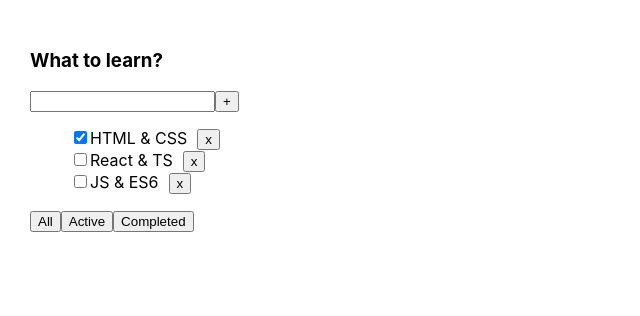
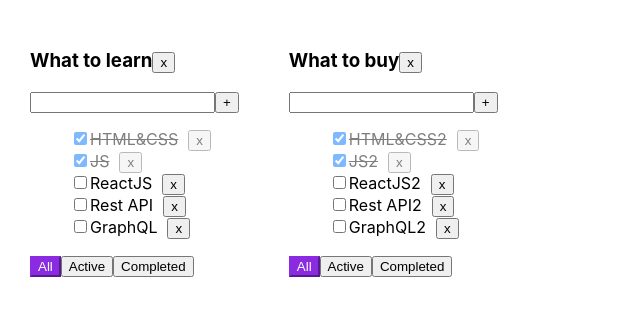
Before and after one commit to Bohdan2909/Todolist-ts, a React (Create React App) app: page / in a window 1280 px wide. Shown: the top 316 px of the page, without its empty margins (0-640 px from the left). Built offline with nearby package versions, Linux system fonts and the light colour scheme.

Commit message:
finished lesson 5

```diff
--- a/src/App.css
+++ b/src/App.css
@@ -2,7 +2,28 @@
   padding: 30px;
   display: flex;
 }
-
+li{
+  list-style: none;
+}
 .App > div {
   margin-right: 50px;
 }
+.error{
+  border: 1px solid red;
+  outline: none;
+
+}
+.error-message{
+  color: red;
+}
+.btn-active{
+  background-color: blueviolet;
+  border-color:blueviolet;
+  color:white;
+}
+.is-done{
+  opacity: .5;
+  text-decoration: line-through;
+
+
+}
--- a/src/App.tsx
+++ b/src/App.tsx
@@ -9,52 +9,109 @@ export type TaskType = {
     title: string
     isDone: boolean
 }
-export type BtnType = 'All' | 'Active' | 'Completed'
+export type BtnType = 'all' | 'active' | 'completed'
+export type TodolistType = {
+    id: string
+    title: string
+    filter: BtnType
+}
 
 function App() {
     //BLL:
-    const todoListTitle: string = 'What to learn?'
-    const [tasksForTodoList, setTasksForTodoList] = useState<Array<TaskType>>([
-        {id: v1(), title: 'HTML & CSS', isDone: true},
-        {id: v1(), title: 'React & TS', isDone: false},
-        {id: v1(), title: 'JS & ES6', isDone: false}
+    let todolistID1 = v1()
+    let todolistID2 = v1()
+    const [todolist, setTodolist] = useState<Array<TodolistType>>([
+        {id: todolistID1, title: 'What to learn', filter: 'all'},
+        {id: todolistID2, title: 'What to buy', filter: 'all'}
     ])
-    const [filter, setFilter] = useState<BtnType>('All')
 
-    const getFilterTasks = (tasks: Array<TaskType>, filterValue: BtnType) => {
-        let filteredTasks = tasks
-        if (filterValue === 'Active') {
-            filteredTasks = tasks.filter(t => !t.isDone)
-        }
-        if (filterValue === 'Completed') {
-            filteredTasks = tasks.filter(t => t.isDone)
-        }
-        return filteredTasks
+    const [tasks, setTasks] = useState({
+        [todolistID1]: [
+            {id: v1(), title: 'HTML&CSS', isDone: true},
+            {id: v1(), title: 'JS', isDone: true},
+            {id: v1(), title: 'ReactJS', isDone: false},
+            {id: v1(), title: 'Rest API', isDone: false},
+            {id: v1(), title: 'GraphQL', isDone: false},
+        ],
+        [todolistID2]: [
+            {id: v1(), title: 'HTML&CSS2', isDone: true},
+            {id: v1(), title: 'JS2', isDone: true},
+            {id: v1(), title: 'ReactJS2', isDone: false},
+            {id: v1(), title: 'Rest API2', isDone: false},
+            {id: v1(), title: 'GraphQL2', isDone: false},
+        ]
+    });
+    // const todoListTitle: string = 'What to learn?'
+    // const [tasksForTodoList, setTasksForTodoList] = useState<Array<TaskType>>([
+    //     {id: v1(), title: 'HTML & CSS', isDone: false},
+    //     {id: v1(), title: 'React & TS', isDone: false},
+    //     {id: v1(), title: 'JS & ES6', isDone: false}
+    // ])
+    // const [filter, setFilter] = useState<BtnType>('All')
+
+    // const getFilterTasks = (tasks: Array<TaskType>, filterValue: BtnType) => {
+    //     let filteredTasks = tasks
+    //     if (filterValue === 'Active') {
+    //         filteredTasks = tasks.filter(t => !t.isDone)
+    //     }
+    //     if (filterValue === 'Completed') {
+    //         filteredTasks = tasks.filter(t => t.isDone)
+    //     }
+    //     return filteredTasks
+    // }
+    // const filteredTasks = getFilterTasks(tasksForTodoList, filter)
+    const removeTask = (todolistId: string, taskId: string) => {
+        // let deleteTask = tasksForTodoList.filter(item => item.id !== taskId)
+        // setTasksForTodoList(deleteTask)
+        setTasks({...tasks, [todolistId]: tasks[todolistId].filter(el => el.id !== taskId)})
     }
-    const filteredTasks = getFilterTasks(tasksForTodoList, filter)
-    const removeTask = (taskId: string) => {
-        let deleteTask = tasksForTodoList.filter(item => item.id !== taskId)
-        setTasksForTodoList(deleteTask)
+    const removeTodolist = (todolistId:string) =>{
+        setTodolist(todolist.filter(el=> el.id !== todolistId))
+        delete tasks[todolistId]
+        setTasks({...tasks})
     }
-    const btnFilter = (btn: BtnType) => {
-        setFilter(btn)
+    const btnFilter = (todolistId: string, btn: BtnType) => {
+        setTodolist(todolist.map(el => el.id === todolistId ? {...el, filter: btn} : el))
     }
 // todo: addTask function
-    const addTask = (value: string) => {
+    const addTask = (todolistId: string, value: string) => {
         let newTask: TaskType = {id: v1(), title: value, isDone: false}
-        setTasksForTodoList([newTask, ...tasksForTodoList])
+        // setTasksForTodoList([newTask, ...tasksForTodoList])
+        setTasks({...tasks, [todolistId]: [...tasks[todolistId], newTask]})
+    }
+    const changeTaskStatus = (todolistId: string, taskId: string, isDone: boolean) => {
+        // setTasksForTodoList(tasksForTodoList.map(t => t.id === taskId ? {...t, isDone: isDone} : t))
+        setTasks({...tasks, [todolistId]: tasks[todolistId].map(el => el.id === taskId ? {...el, isDone: isDone} : el)})
     }
 
 
     //GUI
     return (
         <div className={'App'}>
-            <TodoList title={todoListTitle}
-                      tasks={filteredTasks}
-                      removeTask={removeTask}
-                      btnFilter={btnFilter}
-                      addTask={addTask}
-            />
+            {todolist.map(el => {
+                let filteredTasks = tasks[el.id]
+                if (el.filter === 'active') {
+                    filteredTasks = tasks[el.id].filter(t => !t.isDone)
+                }
+                if (el.filter === 'completed') {
+                    filteredTasks = tasks[el.id].filter(t => t.isDone)
+                }
+                return (
+                    <TodoList
+                        key={el.id}
+                        todolistId={el.id}
+                        title={el.title}
+                        tasks={filteredTasks}
+                        removeTask={removeTask}
+                        btnFilter={btnFilter}
+                        addTask={addTask}
+                        changeTaskStatus={changeTaskStatus}
+                        filter={el.filter}
+                        removeTodolist={removeTodolist}
+                    />
+                )
+            })}
+
         </div>
     );
 }
--- a/src/components/Todolist.tsx
+++ b/src/components/Todolist.tsx
@@ -1,43 +1,60 @@
 import React, {KeyboardEvent, ChangeEvent, useState} from 'react';
 import {BtnType, TaskType} from '../App'
+
 
 type TodoListPropsType = {
     title: string
     tasks: Array<TaskType>
-    removeTask: (taskId: string) => void
-    btnFilter: (btn: BtnType) => void
-    addTask: (value: string) => void
+    removeTask: (todolistId: string, taskId: string) => void
+    btnFilter: (todolistId: string, btn: BtnType) => void
+    addTask: (todolistId: string, value: string) => void
+    changeTaskStatus: (todolistId: string, taskId: string, isDone: boolean) => void
+    filter: BtnType
+    todolistId: string
+    removeTodolist:(todolistId:string) => void
 }
 
-function TodoList  (props: TodoListPropsType)  {
-
+function TodoList(props: TodoListPropsType) {
+    const {title, tasks, removeTask, btnFilter, addTask, changeTaskStatus, filter, todolistId,removeTodolist} = props
     const [value, setValue] = useState('')
+    const [error, setError] = useState(false)
 
     const changeValue = (event: ChangeEvent<HTMLInputElement>) => {
         setValue(event.currentTarget.value)
+        setError(false)
     }
     const clickHandlerAddTask = () => {
         const trimValue = value.trim()
         if (trimValue) {
-            props.addTask(trimValue)
+            addTask(todolistId, trimValue)
+        } else {
+            setError(true)
         }
         setValue('')
+
     }
+    const removeTodolistHandler = () =>{
+        removeTodolist(props.todolistId)
+    }
+
     const onKeyDownAddTask = (e: KeyboardEvent<HTMLInputElement>) => e.key === 'Enter' && clickHandlerAddTask()
-    const clickHandlerFilterAll = () => props.btnFilter('All')
-    const clickHandlerFilterActive = () => props.btnFilter('Active')
-    const clickHandlerFilterCompleted = () => props.btnFilter('Completed')
+    const clickHandlerFilterAll = () => btnFilter(todolistId, 'all')
+    const clickHandlerFilterActive = () => btnFilter(todolistId, 'active')
+    const clickHandlerFilterCompleted = () => btnFilter(todolistId, 'completed')
 
-    const taskList = props.tasks.length
-        ? props.tasks.map((item) => {
-            const removeTask = () => props.removeTask(item.id)
+    const taskList = tasks.length
+        ? tasks.map((item) => {
+            const onclickRemoveHandler = () => removeTask(todolistId, item.id)
+            const changeTaskStatusHandler = (e: ChangeEvent<HTMLInputElement>) => changeTaskStatus(todolistId, item.id, e.currentTarget.checked)
             return (
-                <li key={item.id} style={{listStyle: 'none'}}>
+                <li key={item.id} className={item.isDone ? 'is-done' : ''}>
                     <input type="checkbox"
-                           checked={item.isDone}/>
+                           checked={item.isDone}
+                           onChange={changeTaskStatusHandler}
+                    />
                     <span>{item.title}</span>
                     <button style={{marginLeft: 10}}
-                            onClick={removeTask}>x
+                            onClick={onclickRemoveHandler}>x
                     </button>
                 </li>
             )
@@ -47,23 +64,33 @@ function TodoList  (props: TodoListPropsType)  {
 
     return (
         <div>
-            <h3>{props.title}</h3>
+            <h3>{title}
+                <button onClick={removeTodolistHandler}>x</button>
+            </h3>
+
             <div>
                 <input value={value}
                        onChange={changeValue}
-                       onKeyDown={onKeyDownAddTask}/>
+                       onKeyDown={onKeyDownAddTask}
+                       className={error ? 'error' : ''}
+                />
                 <button onClick={clickHandlerAddTask}>+</button>
+                {error && <div className="error-message">Failed is required</div>}
             </div>
             <ul>
                 {taskList}
             </ul>
             <div>
-                <button onClick={clickHandlerFilterAll}>All</button>
-                <button onClick={clickHandlerFilterActive}>Active</button>
-                <button onClick={clickHandlerFilterCompleted}>Completed</button>
+                <button className={filter === 'all' ? 'btn-active' : ''} onClick={clickHandlerFilterAll}>All</button>
+                <button className={filter === 'active' ? 'btn-active' : ''} onClick={clickHandlerFilterActive}>Active
+                </button>
+                <button className={filter === 'completed' ? 'btn-active' : ''}
+                        onClick={clickHandlerFilterCompleted}>Completed
+                </button>
             </div>
         </div>
     )
 
 }
+
 export default TodoList
```
